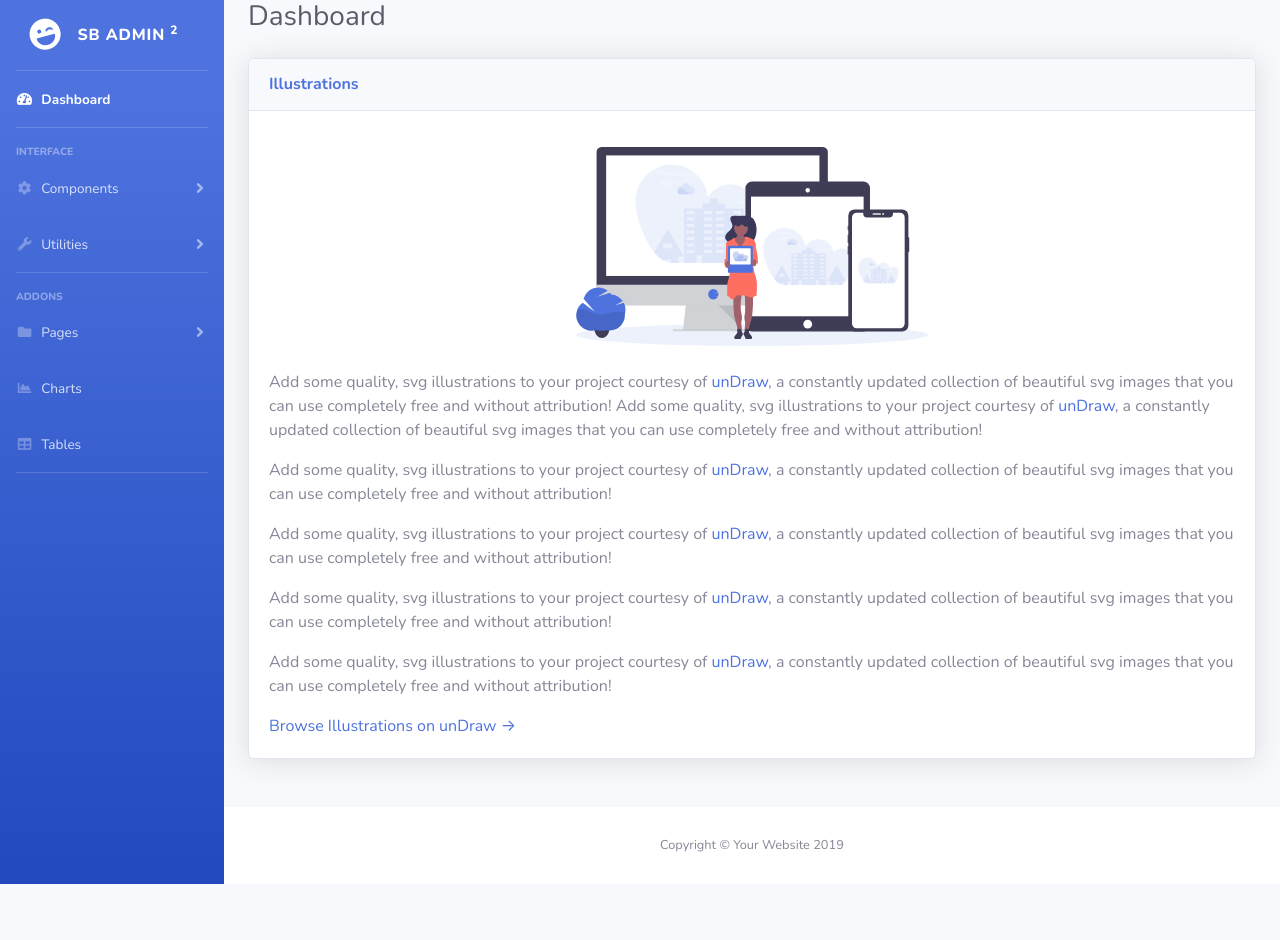
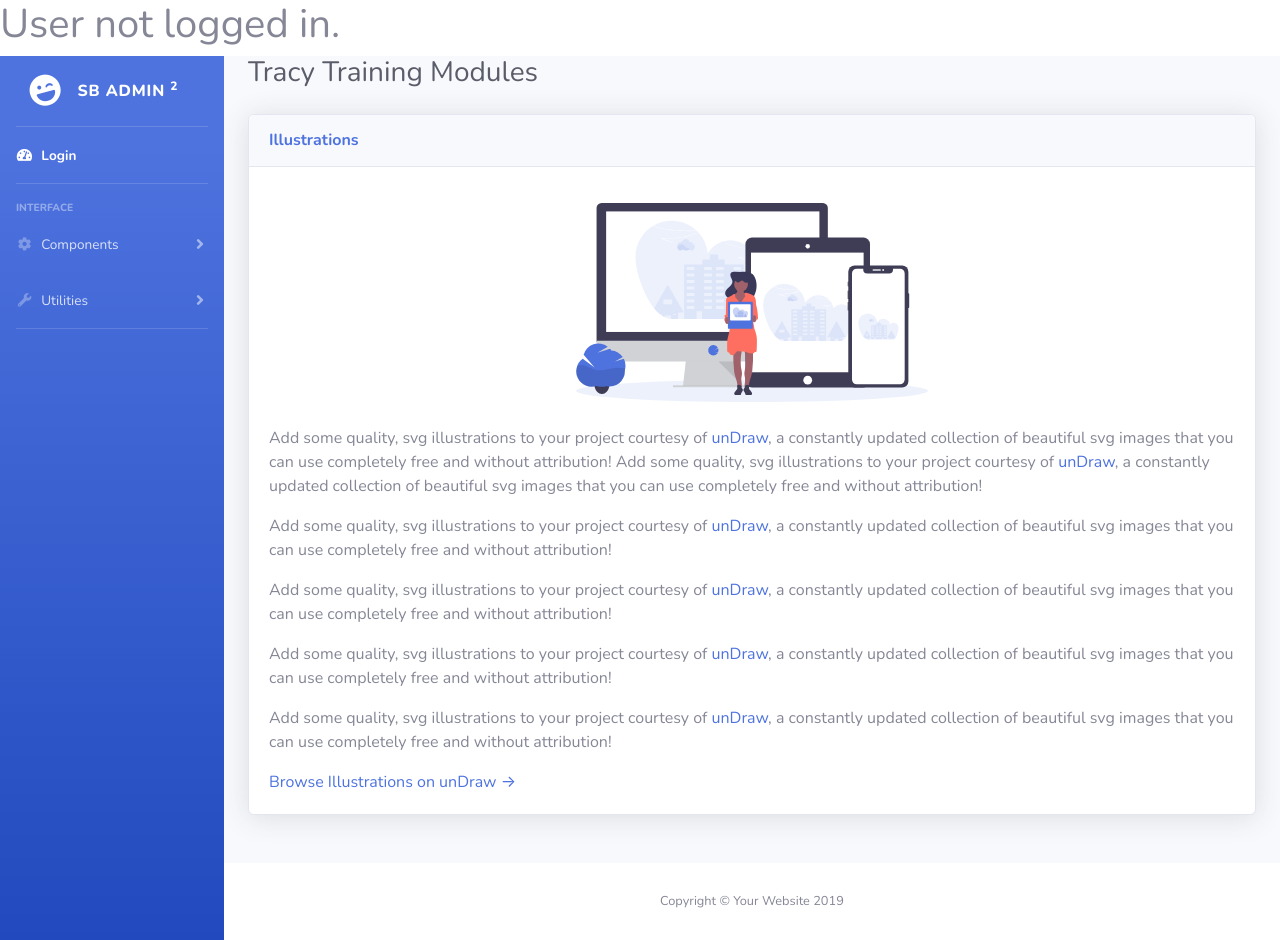
Before and after one commit to AhadKhan98/Tracy-Training-Modules-WebApp, a Django app: page / in a window 1280 px wide. Before the commit the page ends 884 px from the top, so only its background shows below. Run offline with Django 3.2, Linux system fonts and the light colour scheme; some libraries are stand-ins or nearby versions.

Commit message:
displayed username if logged in

```diff
--- a/TracyTrainingModules/home_app/templates/home.html
+++ b/TracyTrainingModules/home_app/templates/home.html
@@ -4,14 +4,18 @@
 <html lang="en">
 
 <head>
-
+{% if user.is_authenticated %}
+  <h1> Hi, {{user.get_username}}</h1>
+{% else %}
+  <h1> User not logged in. </h1>
+{% endif %}
   <meta charset="utf-8">
   <meta http-equiv="X-UA-Compatible" content="IE=edge">
   <meta name="viewport" content="width=device-width, initial-scale=1, shrink-to-fit=no">
   <meta name="description" content="">
   <meta name="author" content="">
 
-  <title>SB Admin 2 - Dashboard</title>
+  <title>Tracy Training Modules</title>
 
   <!-- Custom fonts for this template-->
   <link href="{% static 'vendor/fontawesome-free/css/all.min.css' %}" rel="stylesheet" type="text/css">
@@ -45,7 +49,7 @@
       <li class="nav-item active">
         <a class="nav-link" href="index.html">
           <i class="fas fa-fw fa-tachometer-alt"></i>
-          <span>Dashboard</span></a>
+          <span>Login</span></a>
       </li>
 
       <!-- Divider -->
@@ -91,49 +95,7 @@
       <!-- Divider -->
       <hr class="sidebar-divider">
 
-      <!-- Heading -->
-      <div class="sidebar-heading">
-        Addons
-      </div>
-
-      <!-- Nav Item - Pages Collapse Menu -->
-      <li class="nav-item">
-        <a class="nav-link collapsed" href="#" data-toggle="collapse" data-target="#collapsePages" aria-expanded="true" aria-controls="collapsePages">
-          <i class="fas fa-fw fa-folder"></i>
-          <span>Pages</span>
-        </a>
-        <div id="collapsePages" class="collapse" aria-labelledby="headingPages" data-parent="#accordionSidebar">
-          <div class="bg-white py-2 collapse-inner rounded">
-            <h6 class="collapse-header">Login Screens:</h6>
-            <a class="collapse-item" href="login.html">Login</a>
-            <a class="collapse-item" href="register.html">Register</a>
-            <a class="collapse-item" href="forgot-password.html">Forgot Password</a>
-            <div class="collapse-divider"></div>
-            <h6 class="collapse-header">Other Pages:</h6>
-            <a class="collapse-item" href="404.html">404 Page</a>
-            <a class="collapse-item" href="blank.html">Blank Page</a>
-          </div>
-        </div>
-      </li>
-
-      <!-- Nav Item - Charts -->
-      <li class="nav-item">
-        <a class="nav-link" href="charts.html">
-          <i class="fas fa-fw fa-chart-area"></i>
-          <span>Charts</span></a>
-      </li>
-
-      <!-- Nav Item - Tables -->
-      <li class="nav-item">
-        <a class="nav-link" href="tables.html">
-          <i class="fas fa-fw fa-table"></i>
-          <span>Tables</span></a>
-      </li>
-
-      <!-- Divider -->
-      <hr class="sidebar-divider d-none d-md-block">
-
-    </ul>
+          </ul>
     <!-- End of Sidebar -->
 
     <!-- Content Wrapper -->
@@ -147,7 +109,7 @@
 
           <!-- Page Heading -->
           <div class="d-sm-flex align-items-center justify-content-between mb-4">
-            <h1 class="h3 mb-0 text-gray-800">Dashboard</h1>
+            <h1 class="h3 mb-0 text-gray-800">Tracy Training Modules</h1>
           </div>
 
           <!-- Content Row -->
```
Also changed, not shown: TracyTrainingModules/db.sqlite3.
